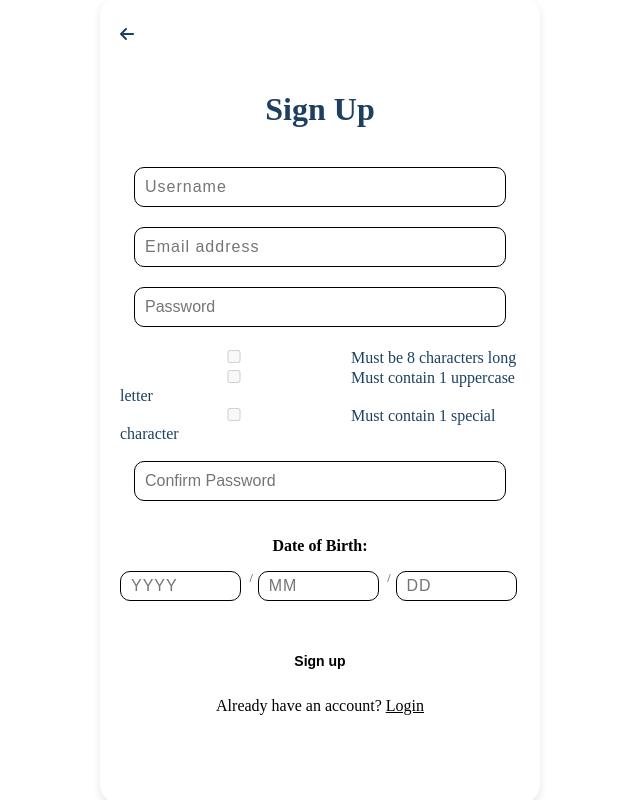
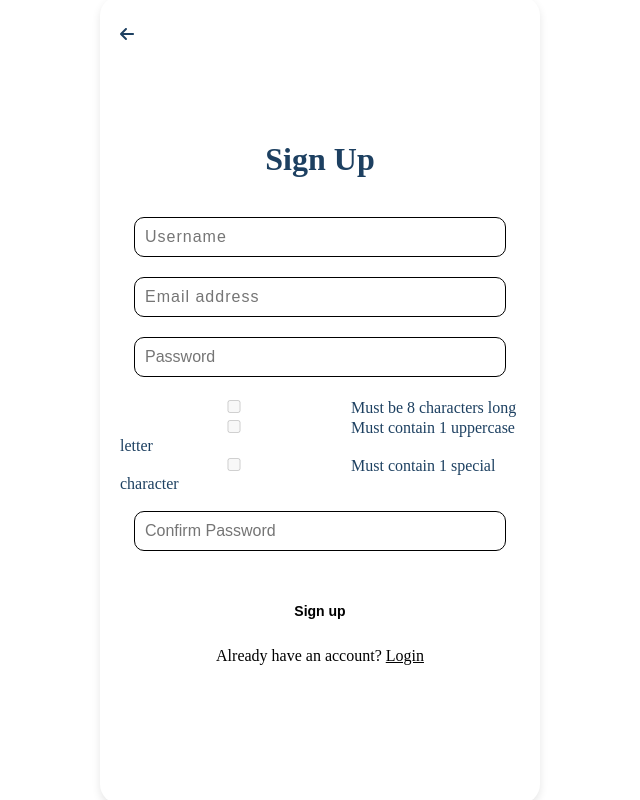
Before and after one commit to TienDatJohnyDo/ExploreNow, a React (Create React App) app: page /signup in a window 1280 px wide. Shown: the whole page, without its empty margins (320-960 px from the left). Built offline with nearby package versions, Linux system fonts and the light colour scheme.

Commit message:
Deleted DOB

```diff
--- a/src/Components/Signup.js
+++ b/src/Components/Signup.js
@@ -75,29 +75,7 @@ function SignUp() {
       />
       {/* Display password match status */}
       {confirmPassword && !passwordsMatch && <p>Passwords do not match</p>}
-      <p className="dob-label">Date of Birth:</p>
-      <div className="dob-container">
-        <input
-          type="text"
-          name="dobYear"
-          placeholder="YYYY"
-          className="text-input dob-input"
-        />
-        <span className="dob-separator">/</span>
-        <input
-          type="text"
-          name="dobMonth"
-          placeholder="MM"
-          className="text-input dob-input"
-        />
-        <span className="dob-separator">/</span>
-        <input
-          type="text"
-          name="dobDay"
-          placeholder="DD"
-          className="text-input dob-input"
-        />
-      </div>
+
       <div className="button-container">
         <Link to = "/discover">
             <button>Sign up</button>
```
